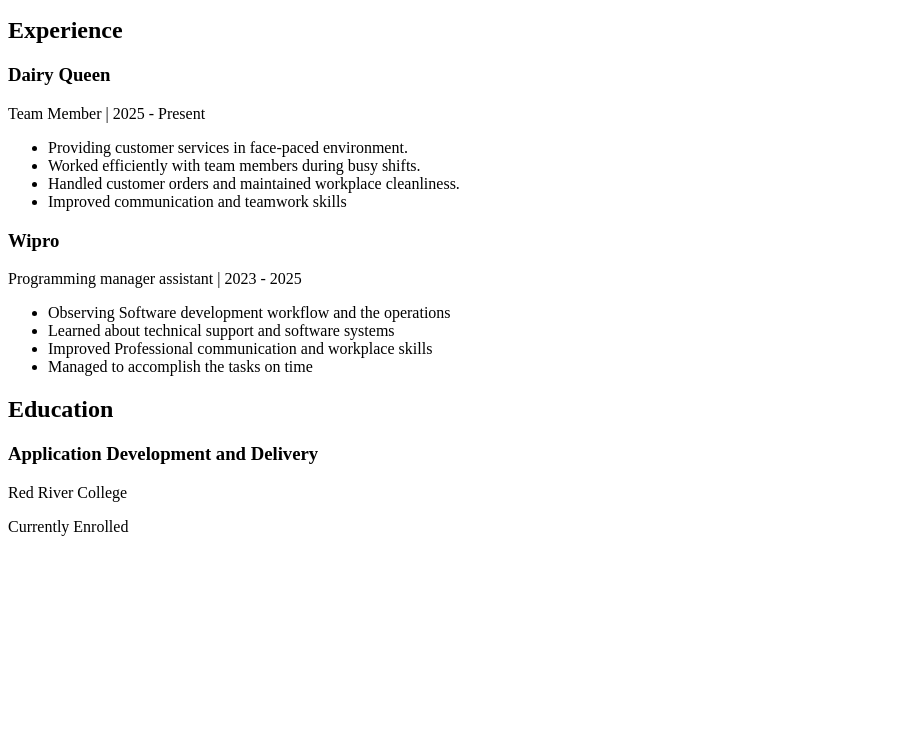
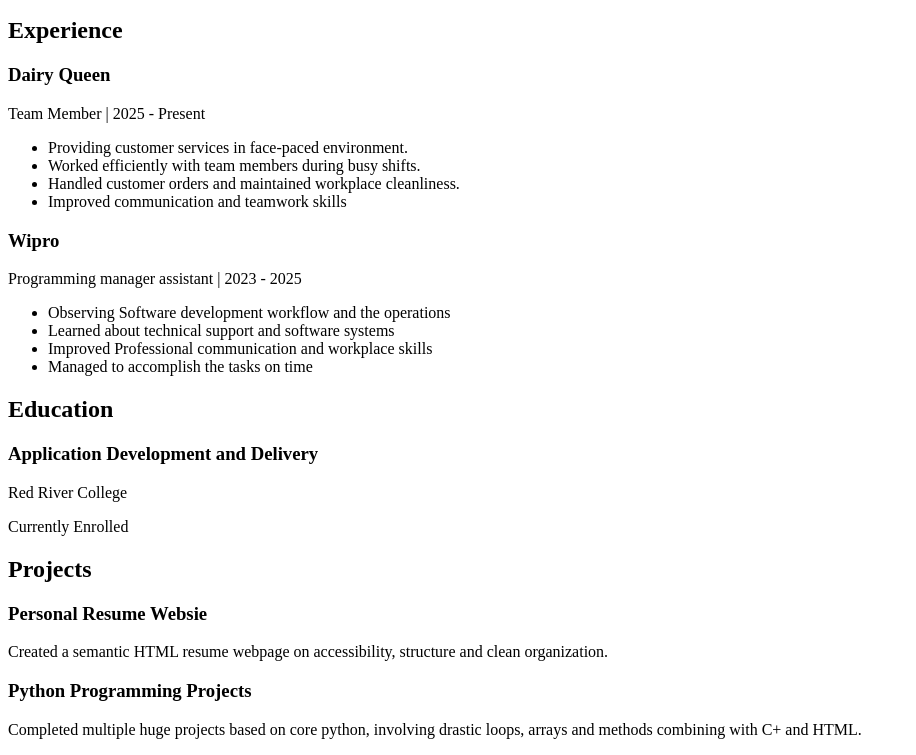
Before and after one commit to kmerai1121/Assignment-1, a plain HTML site: page index.html in a window 1280 px wide. Shown: the part 793-1548 px from the top of the page, without its empty margins (0-916 px from the left). Before the commit the page ends 1345 px from the top, so only its background shows below. Drawn offline with Linux system fonts and the light colour scheme.

Commit message:
Added Projects section

```diff
--- a/index.html
+++ b/index.html
@@ -106,6 +106,23 @@
             </article>
         </section>
 
+        <section id="Projects">
+            <h2>Projects</h2>
+            <article>
+                <h3>Personal Resume Websie</h3>
+
+                <p>
+                    Created a semantic HTML resume webpage on accessibility, structure and clean organization.
+                </p>
+            </article>
+
+            <article>
+                <h3>Python Programming Projects</h3>
+                <p>
+                    Completed multiple huge projects based on core python, involving drastic loops, arrays and methods combining with C+ and HTML.
+                </p>
+            </article>
+        </section>
     </main>
 </body>
 </html>
```
